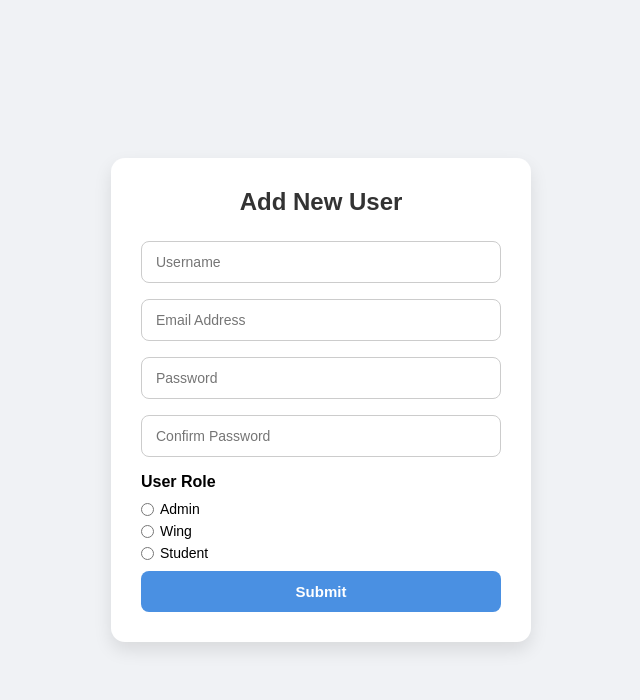
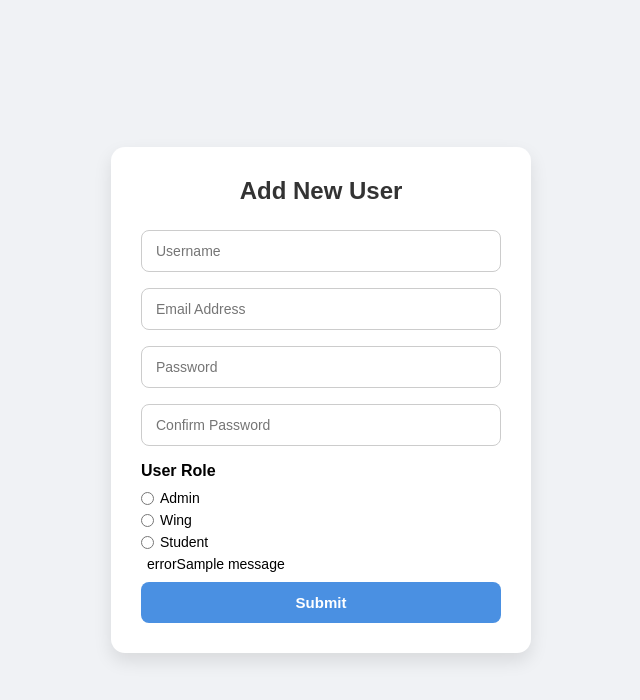
Before and after one commit to MuhammadS1364/Sha_Web, a Django app: page /newUser/ in a window 1280 px wide. Shown: the top 700 px of the page, without its empty margins (319-959 px from the left). Run offline with Django 5.2, Linux system fonts and the light colour scheme; tables that the repository leaves empty hold one stand-in row (values such as "Sample post"); one stand-in notice (Sample message) is shown.

Commit message:
User Error Manged

```diff
--- a/admin_panel/views.py
+++ b/admin_panel/views.py
@@ -68,7 +68,8 @@ def newUser (request):
 
     #    Protecting the Dobble User Error
        if User.objects.filter(username = userName).exists():
-           return messages.error(request , "This User Already Exist.....")
+           messages.error(request , "This User Already Exist.....")
+           return redirect("login_view")
 
 
        if userPass1 == userPass2:
@@ -104,7 +105,10 @@ def newUser (request):
                 return redirect("add_student")
 
        else:
-           return messages.error(request ,"Password1 did Not Match to Password2!, Plz Check It...")
+           messages.error(request ,"Password1 did Not Match to Password2!, Plz Check It...")
+           form = User()
+           return render(request, "addUser.html", {"form":form})
+
 
 
     else:
--- a/templates/addUser.html
+++ b/templates/addUser.html
@@ -147,6 +147,17 @@
                     <input type="radio" name="userRole" id="student" value="student">
                     <label for="student">Student</label>
                 </div>
+
+
+                {% if messages %}
+                {% for msg in messages %}
+                <div class="radio-option">
+                    <label for="student">error</label>
+                    {{ msg }}
+                </div>
+
+                {% endfor %}
+                {% endif %}
             </div>
 
             <button type="submit">Submit</button>
```
Also changed, not shown: db.sqlite3, man_media/AchieveMents/ChatGPT_Image_Nov_10_2025_01_41_09_PM.png (added), man_media/AchieveMents/TopStories_72x721.png (added), 1 other file.
